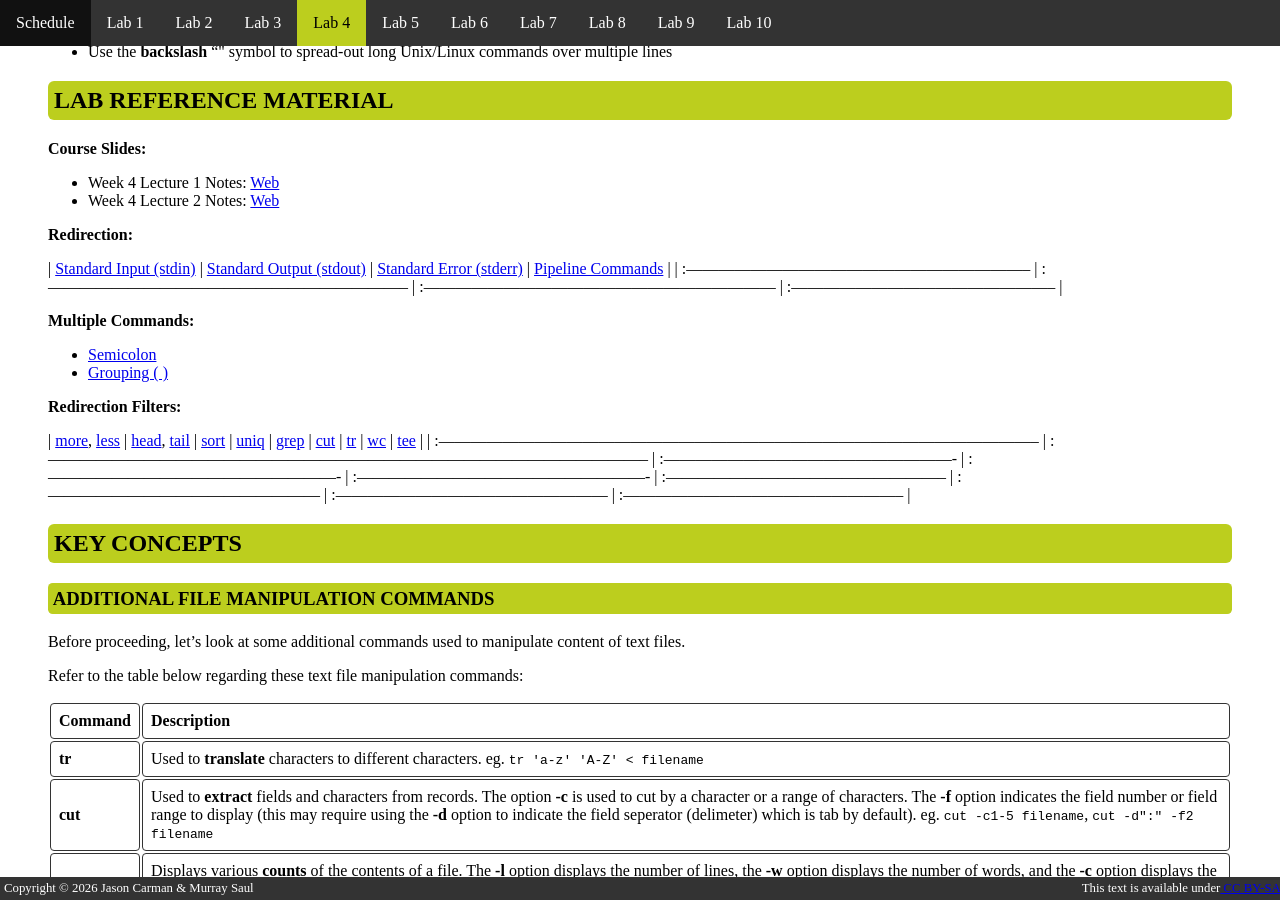
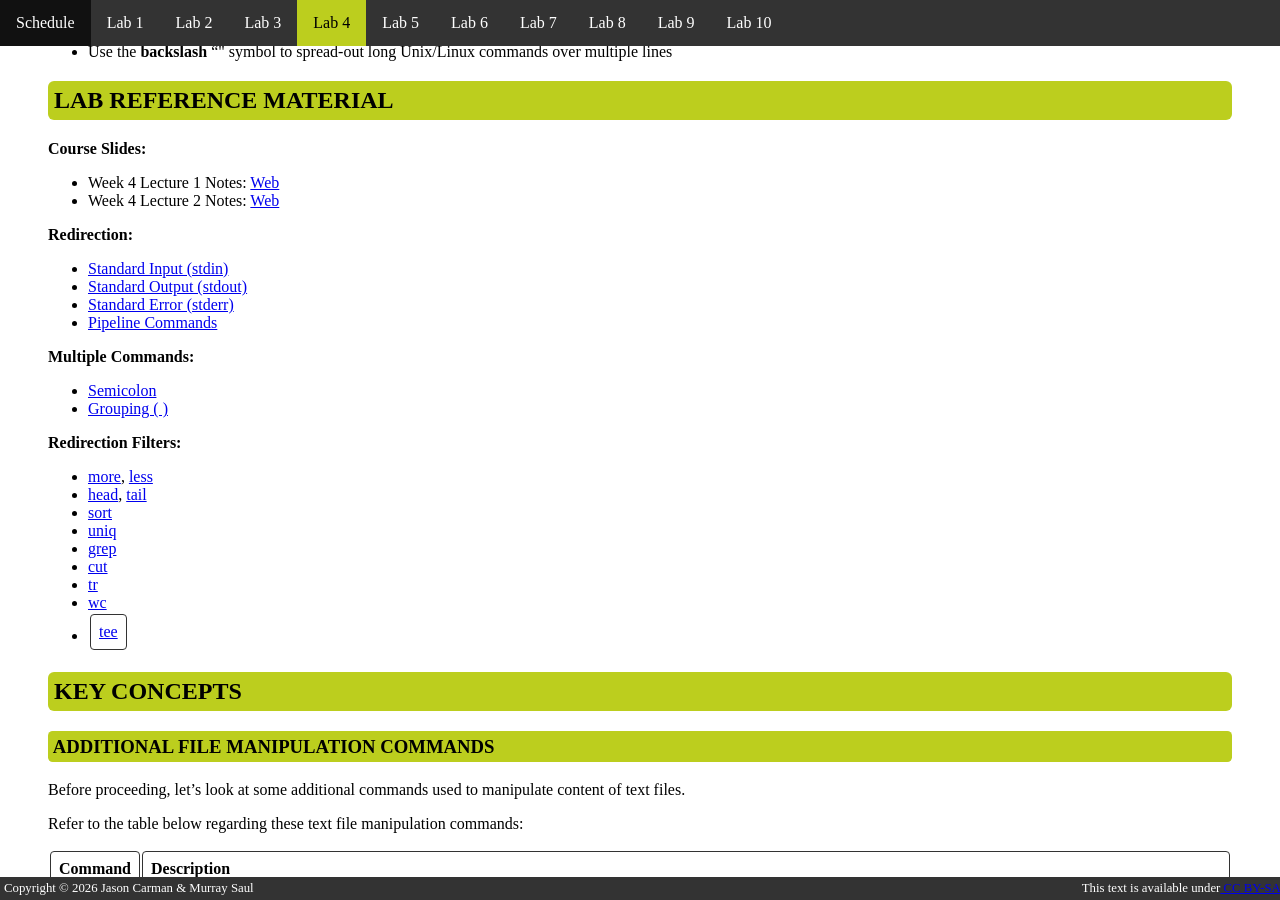
Before and after one commit to jmcarman/lin1.github.io, a Jekyll site: the page built from lab4.md, in a window 1280 px wide and 900 px high, scrolled down 349 px. Built offline with Jekyll 4.4.1, drawn with Linux system fonts in a browser that asks for light colours.

Commit message:
Lab 3.md, 4.md: Cleaned up formatting.

```diff
--- a/lab4.md
+++ b/lab4.md
@@ -25,8 +25,10 @@ description: Redirection
 
 **Redirection:**
 
-| [Standard Input (stdin)](http://www.linfo.org/standard_input.html) | [Standard Output (stdout)](http://www.linfo.org/standard_output.html) | [Standard Error (stderr)](http://www.linfo.org/standard_error.html) | [Pipeline Commands](http://www.linfo.org/pipe.html) |
-| :----------------------------------------------------------------- | :-------------------------------------------------------------------- | :------------------------------------------------------------------ | :-------------------------------------------------- |
+- [Standard Input (stdin)](http://www.linfo.org/standard_input.html)
+- [Standard Output (stdout)](http://www.linfo.org/standard_output.html)
+- [Standard Error (stderr)](http://www.linfo.org/standard_error.html)
+- [Pipeline Commands](http://www.linfo.org/pipe.html)
 
 **Multiple Commands:**
 
@@ -35,8 +37,16 @@ description: Redirection
 
 **Redirection Filters:**
 
-| [more](http://man7.org/linux/man-pages/man1/more.1.html), [less](http://man7.org/linux/man-pages/man1/less.1.html) | [head](http://man7.org/linux/man-pages/man1/head.1.html), [tail](http://man7.org/linux/man-pages/man1/tail.1.html) | [sort](http://man7.org/linux/man-pages/man1/sort.1.html) | [uniq](http://man7.org/linux/man-pages/man1/uniq.1.html) | [grep](http://linuxcommand.org/lc3_man_pages/grep1.html) | [cut](http://man7.org/linux/man-pages/man1/cut.1.html) | [tr](http://linuxcommand.org/lc3_man_pages/tr1.html) | [wc](http://man7.org/linux/man-pages/man1/wc.1.html) | [tee](http://man7.org/linux/man-pages/man1/tee.1.html) |
-| :----------------------------------------------------------------------------------------------------------------- | :----------------------------------------------------------------------------------------------------------------- | :------------------------------------------------------- | :------------------------------------------------------- | :------------------------------------------------------- | :----------------------------------------------------- | :--------------------------------------------------- | :--------------------------------------------------- | :----------------------------------------------------- |
+- [more](http://man7.org/linux/man-pages/man1/more.1.html), [less](http://man7.org/linux/man-pages/man1/less.1.html)
+- [head](http://man7.org/linux/man-pages/man1/head.1.html), [tail](http://man7.org/linux/man-pages/man1/tail.1.html)
+- [sort](http://man7.org/linux/man-pages/man1/sort.1.html)
+- [uniq](http://man7.org/linux/man-pages/man1/uniq.1.html)
+- [grep](http://linuxcommand.org/lc3_man_pages/grep1.html)
+- [cut](http://man7.org/linux/man-pages/man1/cut.1.html)
+- [tr](http://linuxcommand.org/lc3_man_pages/tr1.html)
+- [wc](http://man7.org/linux/man-pages/man1/wc.1.html)
+- [tee](http://man7.org/linux/man-pages/man1/tee.1.html) |
+
 
 ## Key Concepts
 
```
Also changed, not shown: lab3.md (+3 -3 lines).
